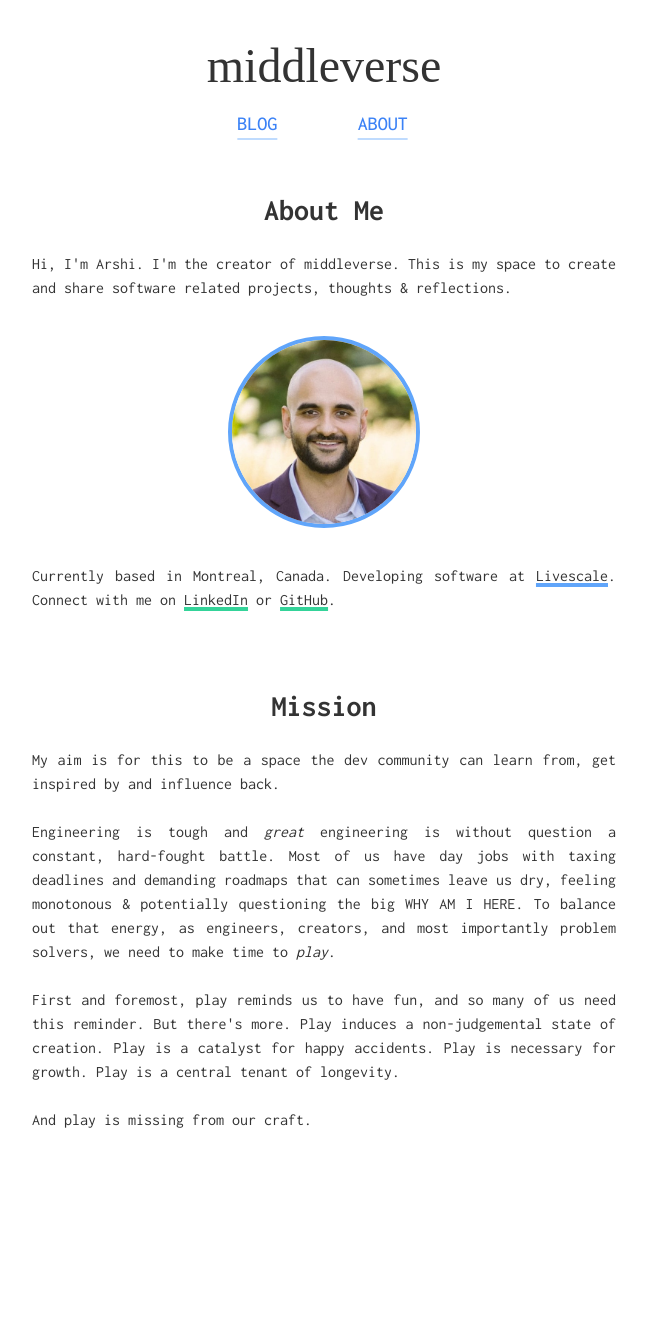
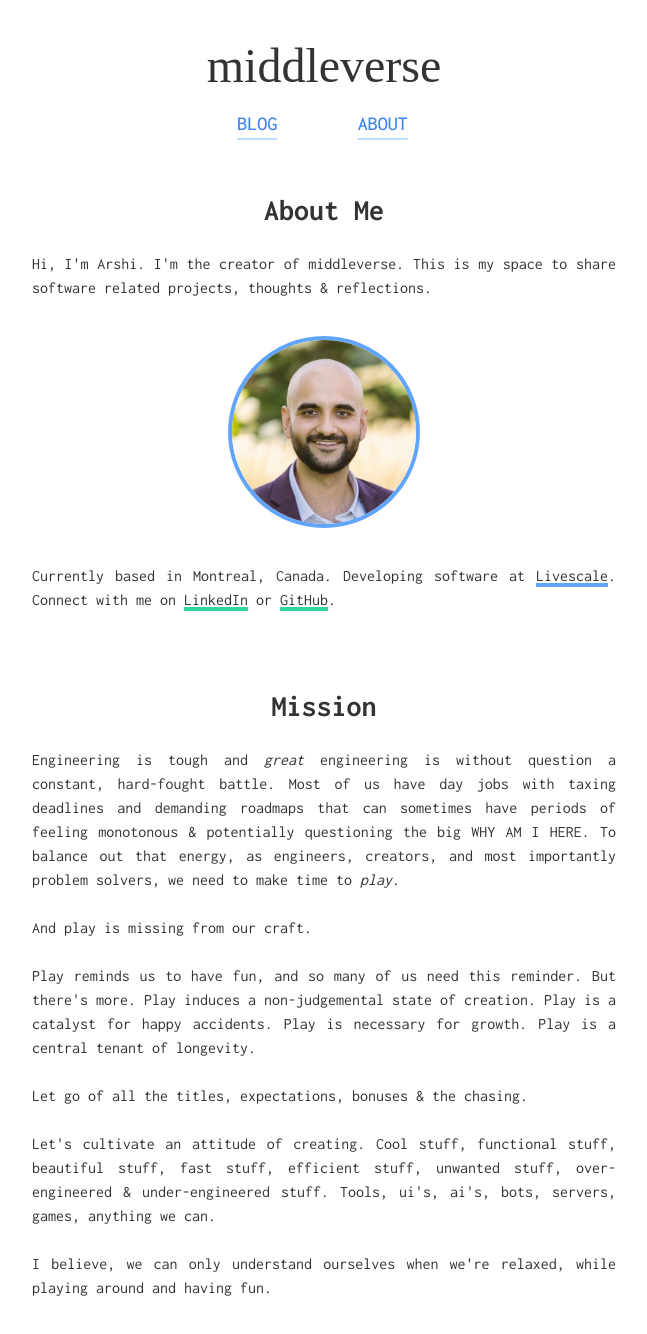
Before and after one commit to middleverse/huascaran, a SvelteKit app: page /about in a window 1280 px wide. Shown: the top 1334 px of the page, without its empty margins (316-963 px from the left). Before the commit the page ends 1144 px from the top, so only its background shows below. Built offline with nearby package versions, Linux system fonts and the light colour scheme; a web font is replaced by a local one.

Commit message:
about: updated content

```diff
--- a/src/routes/about/+page.svelte
+++ b/src/routes/about/+page.svelte
@@ -6,8 +6,8 @@
 	<h1 class="text-3xl text-center font-bold pb-3">About Me</h1>
 
 	<p class="p-3">
-		Hi, I'm Arshi. I'm the creator of middleverse. This is my space to create and share software
-		related projects, thoughts & reflections.
+		Hi, I'm Arshi. I'm the creator of middleverse. This is my space to share software related
+		projects, thoughts & reflections.
 	</p>
 
 	<img
@@ -34,28 +34,36 @@
 	</p>
 </div>
 
-<div class="text-justify mt-6">
+<div class="text-justify mt-6 pb-10">
 	<h1 class="text-3xl text-center font-bold pb-3">Mission</h1>
-
-	<p class="p-3">
-		My aim is for this to be a space the dev community can learn from, get inspired by and influence
-		back.
-	</p>
 
 	<p class="p-3">
 		Engineering is tough and <span class="italic">great</span> engineering is without question a
 		constant, hard-fought battle. Most of us have day jobs with taxing deadlines and demanding
-		roadmaps that can sometimes leave us dry, feeling monotonous & potentially questioning the big
+		roadmaps that can sometimes have periods of feeling monotonous & potentially questioning the big
 		WHY AM I HERE. To balance out that energy, as engineers, creators, and most importantly problem
 		solvers, we need to make time to
 		<span class="italic">play</span>.
 	</p>
 
+	<p class="p-3">And play is missing from our craft.</p>
+
 	<p class="p-3">
-		First and foremost, play reminds us to have fun, and so many of us need this reminder. But
-		there's more. Play induces a non-judgemental state of creation. Play is a catalyst for happy
-		accidents. Play is necessary for growth. Play is a central tenant of longevity.
+		Play reminds us to have fun, and so many of us need this reminder. But there's more. Play
+		induces a non-judgemental state of creation. Play is a catalyst for happy accidents. Play is
+		necessary for growth. Play is a central tenant of longevity.
 	</p>
 
-	<p class="p-3">And play is missing from our craft.</p>
+	<p class="p-3">Let go of all the titles, expectations, bonuses & the chasing.</p>
+
+	<p class="p-3">
+		Let's cultivate an attitude of creating. Cool stuff, functional stuff, beautiful stuff, fast
+		stuff, efficient stuff, unwanted stuff, over-engineered & under-engineered stuff. Tools, ui's,
+		ai's, bots, servers, games, anything we can.
+	</p>
+
+	<p class="p-3">
+		I believe, we can only understand ourselves when we're relaxed, while playing around and having
+		fun.
+	</p>
 </div>
```
